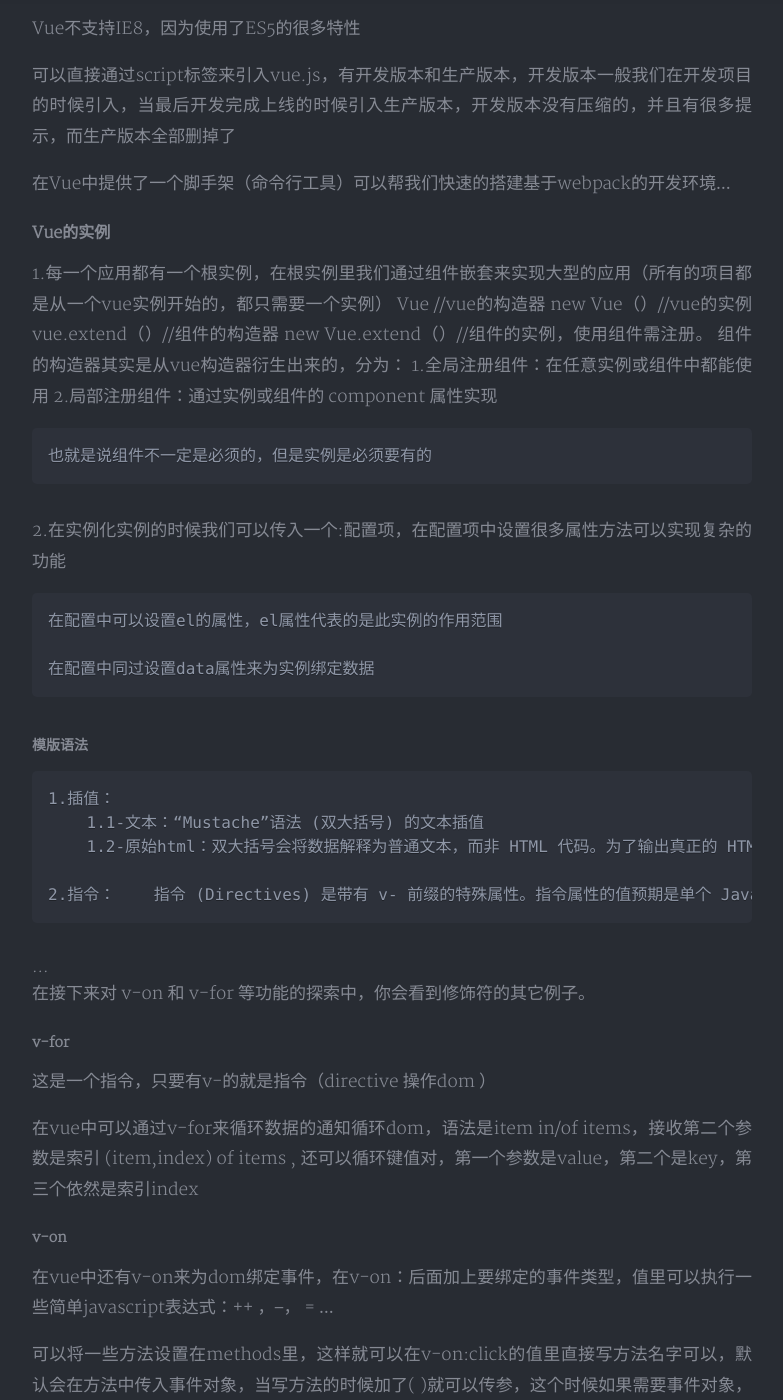
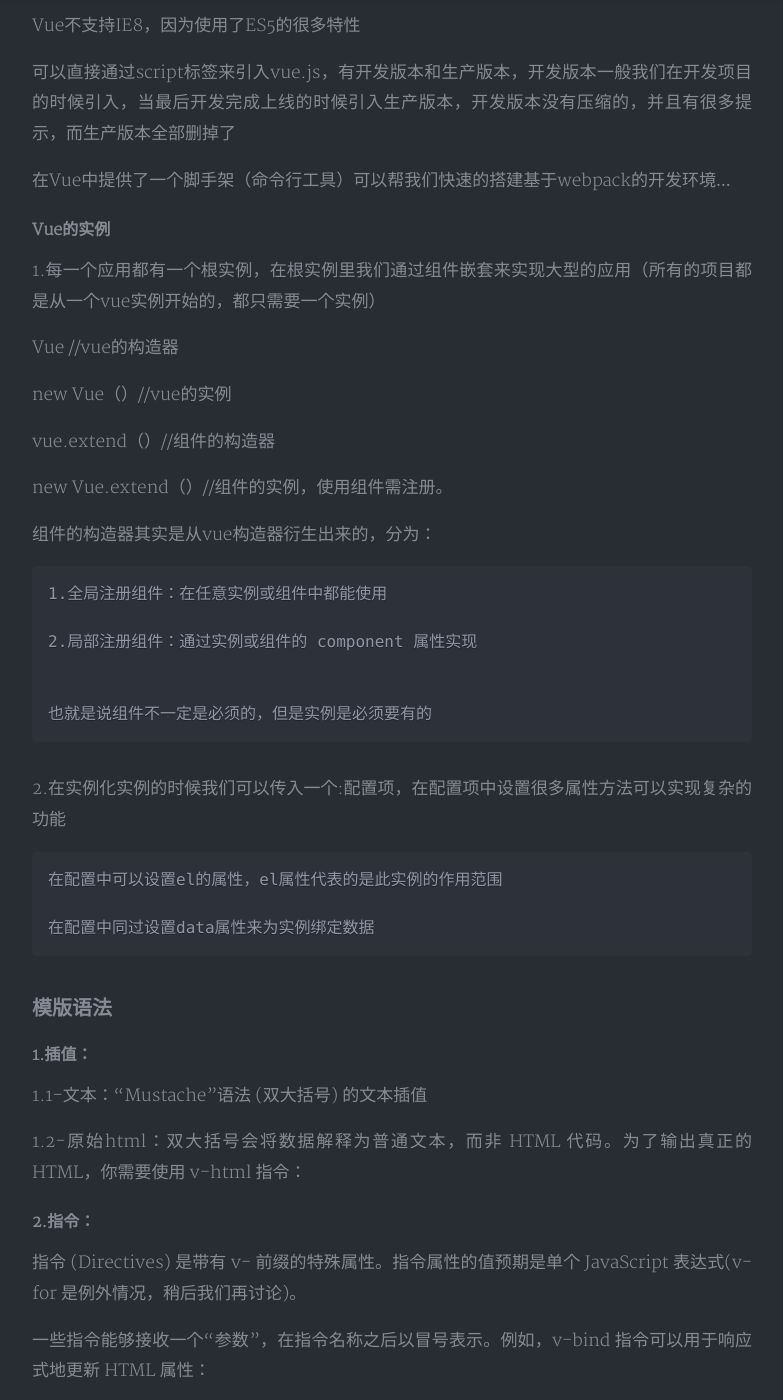
Before and after one commit to kakudesu/kakudesu.github.io.bac, a Jekyll site: the page built from _posts/2017-10-30-Vuejs2.0.md, in a window 1280 px wide and 1400 px high, scrolled down 2688 px. Shown: the whole window, without its empty margins (248-1031 px from the left). Built offline with Jekyll 4.4.1, drawn with Linux system fonts in a browser that asks for light colours; nearby versions of some CDN libraries; formulas are drawn with MathJax 3; comment, search, counter and statistics services are not loaded; a style sheet for code colours, icons or effects is not loaded; some of the changed text lies outside the part shown.

Commit message:
do some change

```diff
--- a/_posts/2017-10-30-Vuejs2.0.md
+++ b/_posts/2017-10-30-Vuejs2.0.md
@@ -6,9 +6,9 @@
 tags: Vuejs2
 ---
 
-# Slot分发内容
-
-### Vue
+
+
+# Vue
 
 > Vue是一个前端js框架，由尤雨溪开发，是个人项目
 
@@ -16,7 +16,7 @@
 
 学习vue是现在前端开发者必须的一个技能。
 
-##### 前端js框架到底在干嘛，为什么要用
+## 前端js框架到底在干嘛，为什么要用
 
 js框架帮助开发者写js逻辑代码，在开发应用的时候js的功能划分为如下几点：
 
@@ -32,7 +32,7 @@
 而js框架对上述的几个问题都有自己趋于完美的解决方案，开发成本降低。高性能高效率。唯一的缺点就是需要使用一定的成本来学习。
 
 
-##### Vue官网介绍
+# Vue官网介绍
 
 vue是渐进式JavaScript框架
 
@@ -45,7 +45,7 @@
 Vue是一个MVVM的js框架，但是，Vue 的核心库只关注视图层，开发者关注的只是m-v的映射关系
 
 
-### 与AngularJS的对比
+#### 与AngularJS的对比
 
 Vue的很多api、特性都与angularJS相似，其实是因为Vue在开发的时候借鉴了很多AngularJS中的特点，而AngularJS中固有的缺点，在Vue中已经解决，也就是青出于蓝而胜于蓝，Vue的学习成本比AngularJS低很多，因为复杂性就低
 
@@ -91,12 +91,19 @@
 #### Vue的实例
 
 1.每一个应用都有一个根实例，在根实例里我们通过组件嵌套来实现大型的应用（所有的项目都是从一个vue实例开始的，都只需要一个实例）
+
 Vue   //vue的构造器
+
 new Vue（）//vue的实例
+
 vue.extend（）//组件的构造器
+
 new Vue.extend（）//组件的实例，使用组件需注册。
+
 组件的构造器其实是从vue构造器衍生出来的，分为：
+
     1.全局注册组件：在任意实例或组件中都能使用
+
     2.局部注册组件：通过实例或组件的 component 属性实现
 
 
@@ -111,21 +118,36 @@
 
 
 
-#####  模版语法
-    1.插值：
-        1.1-文本：“Mustache”语法 (双大括号) 的文本插值
-        1.2-原始html：双大括号会将数据解释为普通文本，而非 HTML 代码。为了输出真正的 HTML，你需要使用 v-html 指令：
-
-    2.指令：
+### 模版语法
+
+#### 1.插值：
+
+1.1-文本：“Mustache”语法 (双大括号) 的文本插值
+
+1.2-原始html：双大括号会将数据解释为普通文本，而非 HTML 代码。为了输出真正的 HTML，你需要使用 v-html 指令：
+
+#### 2.指令：
+
    指令 (Directives) 是带有 v- 前缀的特殊属性。指令属性的值预期是单个 JavaScript 表达式(v-for 是例外情况，稍后我们再讨论)。
+
 一些指令能够接收一个“参数”，在指令名称之后以冒号表示。例如，v-bind 指令可以用于响应式地更新 HTML 属性：
+
 <a v-bind:href="url">...</a>
+
 在这里 href 是参数，告知 v-bind 指令将该元素的 href 属性与表达式 url 的值绑定。
+
 另一个例子是 v-on 指令，它用于监听 DOM 事件：
+
 <a v-on:click="doSomething">...</a>
+
 在这里参数是监听的事件名。我们也会更详细地讨论事件处理。
-修饰符 (Modifiers) 是以半角句号 . 指明的特殊后缀，用于指出一个指令应该以特殊方式绑定。例如，.prevent 修饰符告诉 v-on 指令对于触发的事件调用 event.preventDefault()：
+
+修饰符 (Modifiers) 是以半角句号 . 指明的特殊后缀，用于指出一个指令应该以特殊方式绑定。例如，.prevent 修饰符告诉 v-on
+
+指令对于触发的事件调用 event.preventDefault()：
+
 <form v-on:submit.prevent="onSubmit">...</form>
+
 在接下来对 v-on 和 v-for 等功能的探索中，你会看到修饰符的其它例子。
 
 ##### v-for
```
Also changed, not shown: _posts/2017-01-20-markdownTool.md (renamed from _posts/2017-11-20-markdownTool.md, +1 -1 lines).
